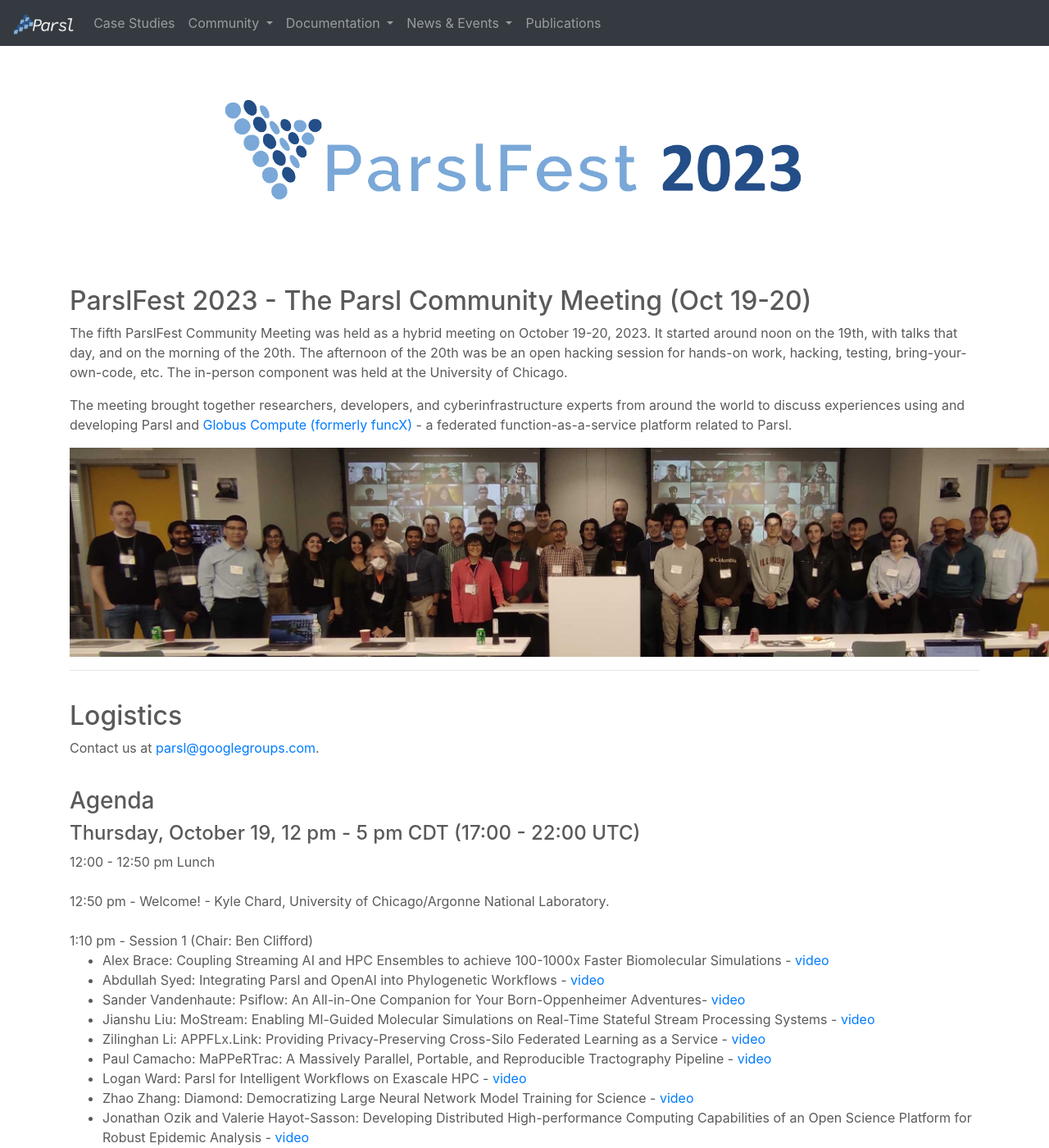
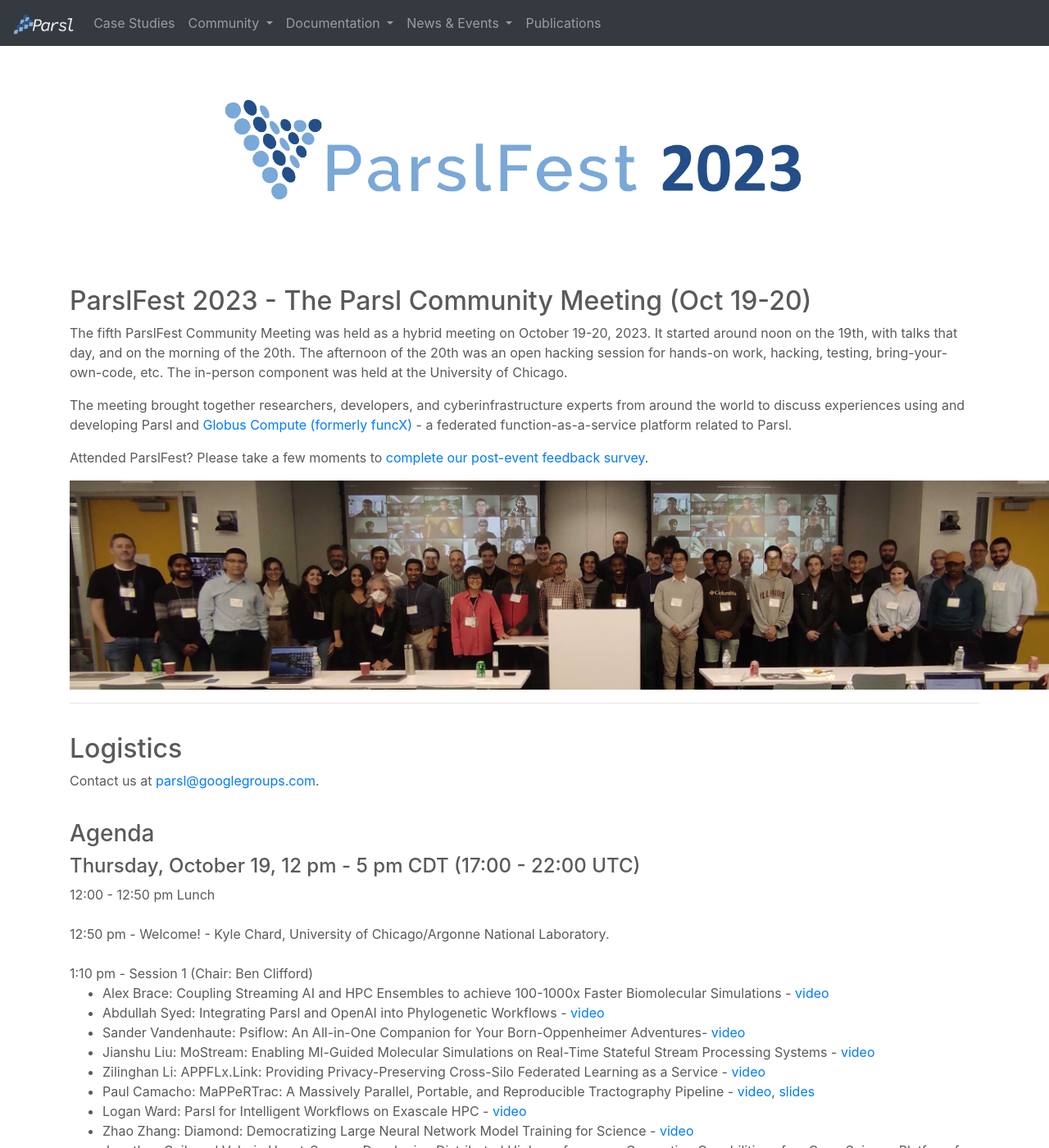
Before and after one commit to Parsl/parsl.github.io, a Jekyll site: the page built from parslfest/parslfest2023.html, in a window 1280 px wide and 1400 px high. Shown: the whole window at 82% size. Built offline with Jekyll 4.4.1, drawn with Linux system fonts in a browser that asks for light colours.

Commit message:
Added speaker slides and feedback survey link
Added slides for Aditya Dhakal, Paul Camacho, and Jonathan Ozik & Valerie Hayot-Sasson

```diff
--- a/parslfest/parslfest2023.html
+++ b/parslfest/parslfest2023.html
@@ -19,11 +19,11 @@
 
       <p>The fifth ParslFest Community Meeting was held as a hybrid meeting on October 19-20, 2023.
 	 It started around noon on the 19th, with talks that day, and on the morning of the 20th.
-	 The afternoon of the 20th was be an open hacking session for hands-on work, hacking, testing, bring-your-own-code, etc.
+	 The afternoon of the 20th was an open hacking session for hands-on work, hacking, testing, bring-your-own-code, etc.
 	  The in-person component was held at the University of Chicago. </p>
       <p>The meeting brought together researchers, developers, and cyberinfrastructure experts from around the world to
 	 discuss experiences using and developing Parsl and <a href="https://www.globus.org/compute">Globus Compute (formerly funcX)</a> - a federated function-as-a-service platform related to Parsl.</p>
-
+      <p>Attended ParslFest? Please take a few moments to <a href="https://bit.ly/parslfest-survey" target="_blank">complete our post-event feedback survey</a>.</p>
     </div>
    </div>
 
@@ -58,10 +58,10 @@
 		<li>Sander Vandenhaute: Psiflow: An All-in-One Companion for Your Born-Oppenheimer Adventures- <a href="https://youtu.be/mQC7VomFjYQ">video</a></li>
 		<li>Jianshu Liu: MoStream: Enabling Ml-Guided Molecular Simulations on Real-Time Stateful Stream Processing Systems - <a href="https://youtu.be/ScOPgkMD5KA">video</a></li>
 		<li>Zilinghan Li: APPFLx.Link: Providing Privacy-Preserving Cross-Silo Federated Learning as a Service - <a href="https://youtu.be/ROeeMlvjFoU">video</a></li>
-		<li>Paul Camacho: MaPPeRTrac: A Massively Parallel, Portable, and Reproducible Tractography Pipeline - <a href="https://youtu.be/j3CDpKDhCog">video</a></li>
+		<li>Paul Camacho: MaPPeRTrac: A Massively Parallel, Portable, and Reproducible Tractography Pipeline - <a href="https://youtu.be/j3CDpKDhCog">video</a>, <a href="2023/camacho-mappertrac.pdf" target="_blank">slides</a></li>
 		<li>Logan Ward: Parsl for Intelligent Workflows on Exascale HPC - <a href="https://youtu.be/22IXMjsK4Nk">video</a></li>
 		<li>Zhao Zhang: Diamond: Democratizing Large Neural Network Model Training for Science - <a href="https://youtu.be/Gsy3wRzgQK8">video</a></li>
-		<li>Jonathan Ozik and Valerie Hayot-Sasson: Developing Distributed High-performance Computing Capabilities of an Open Science Platform for Robust Epidemic Analysis - <a href="https://youtu.be/1NAaV-FvVQo">video</a></li>
+		<li>Jonathan Ozik and Valerie Hayot-Sasson: Developing Distributed High-performance Computing Capabilities of an Open Science Platform for Robust Epidemic Analysis - <a href="https://youtu.be/1NAaV-FvVQo">video</a>, <a href="2023/ozik-hayot-sasson-osprey.pdf" target="_blank">slides</a></li>
 		<li>Benjamin Galewsky: Building Apptainer Containers Using a Globus Compute Task - <a href="https://youtu.be/vM9woVwaS1k">video</a></li>
  	</ul>
 
@@ -77,7 +77,7 @@
 		<li>Mousa AbuGhosh: Introducing Falcon as a Parsl Data Provider - <a href="https://youtu.be/fwxMT-3fQSs">video</a>, <a href="2023/abughosh-falcon.pdf" target="_blank">slides</a></li>
 		<li>Thanh Son Tran Phung: TaskVine and Parsl integration - <a href="https://youtu.be/3jtq8WR6iAc">video</a></li>
 		<li>Alex Brace: Serving Scientific Foundation Models on Leadership Computing Platforms - <a href="https://youtu.be/5p8mRI6ZaEs">video</a></li>
-		<li>Aditya Dhakal: Spatial Sharing of GPU with Parsl - <a href="https://youtu.be/XLLbYh-jdI4">video</a></li>
+		<li>Aditya Dhakal: Spatial Sharing of GPU with Parsl - <a href="https://youtu.be/XLLbYh-jdI4">video</a>, <a href="2023/dhakal-gpu.pdf" target="_blank">slides</a></li>
 	        <li>Stefan Gary: The architecture for running Parsl multi-site workflows on the Parallel Works platform - <a href="https://youtu.be/dYe_qTuMimw">video</a></li>
 		<li>John Raicu: ParslDock: Accelerating Virtual Drug Screening with Parallelism and Machine Learning - <a href="https://youtu.be/JnJGBKbHF9M">video</a></li>
 		<li>Ben Clifford: Code and Community - <a href="2023/clifford-community.pdf">slides</a></li>
```
